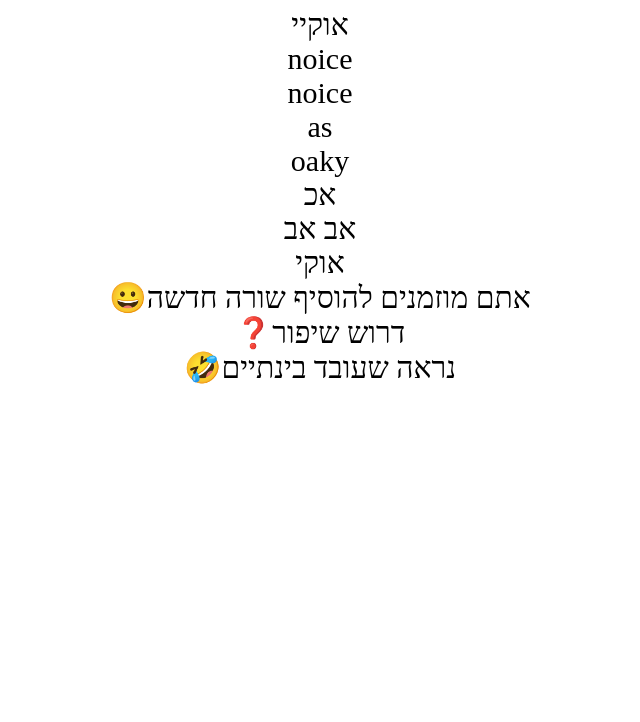
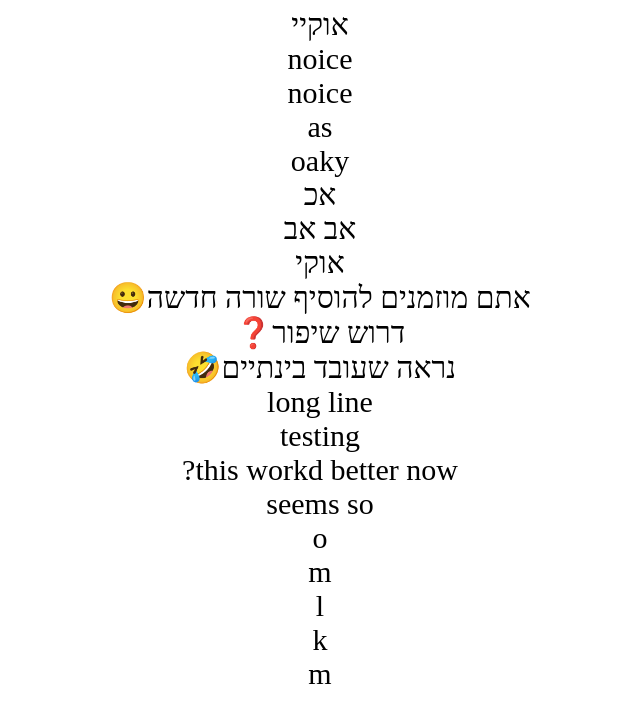
Before and after one commit to getplaces/haitachen.com, a plain HTML site: page song.html in a window 1280 px wide. Shown: the whole page, without its empty margins (320-960 px from the left). Drawn offline with Linux system fonts and the light colour scheme.

Commit message:
Fixing song

```diff
--- a/index.css
+++ b/index.css
@@ -106,7 +106,6 @@ body {
   align-items: center;
   justify-content: center;
   align-items: center;
-  overflow-y: scroll;
 
   width: 100%;
   height: 100%;
--- a/index.js
+++ b/index.js
@@ -107,3 +107,7 @@ function validateForm() {
     return false;
   }
 }
+
+function resizeIframe(iframe) {
+  iframe.height = iframe.contentWindow.document.body.scrollHeight + "px";
+}
--- a/song.html
+++ b/song.html
@@ -12,3 +12,12 @@
 <div> אתם מוזמנים להוסיף שורה חדשה😀</div>
 <div>דרוש שיפור❓</div>
 <div>נראה שעובד בינתיים🤣</div>
+<div>long line</div>
+<div>testing</div>
+<div>this workd better now?</div>
+<div>seems so</div>
+<div>o</div>
+<div>m</div>
+<div>l</div>
+<div>k</div>
+<div>m</div>
```
Also changed, not shown: index.html (+1 -1 lines).
